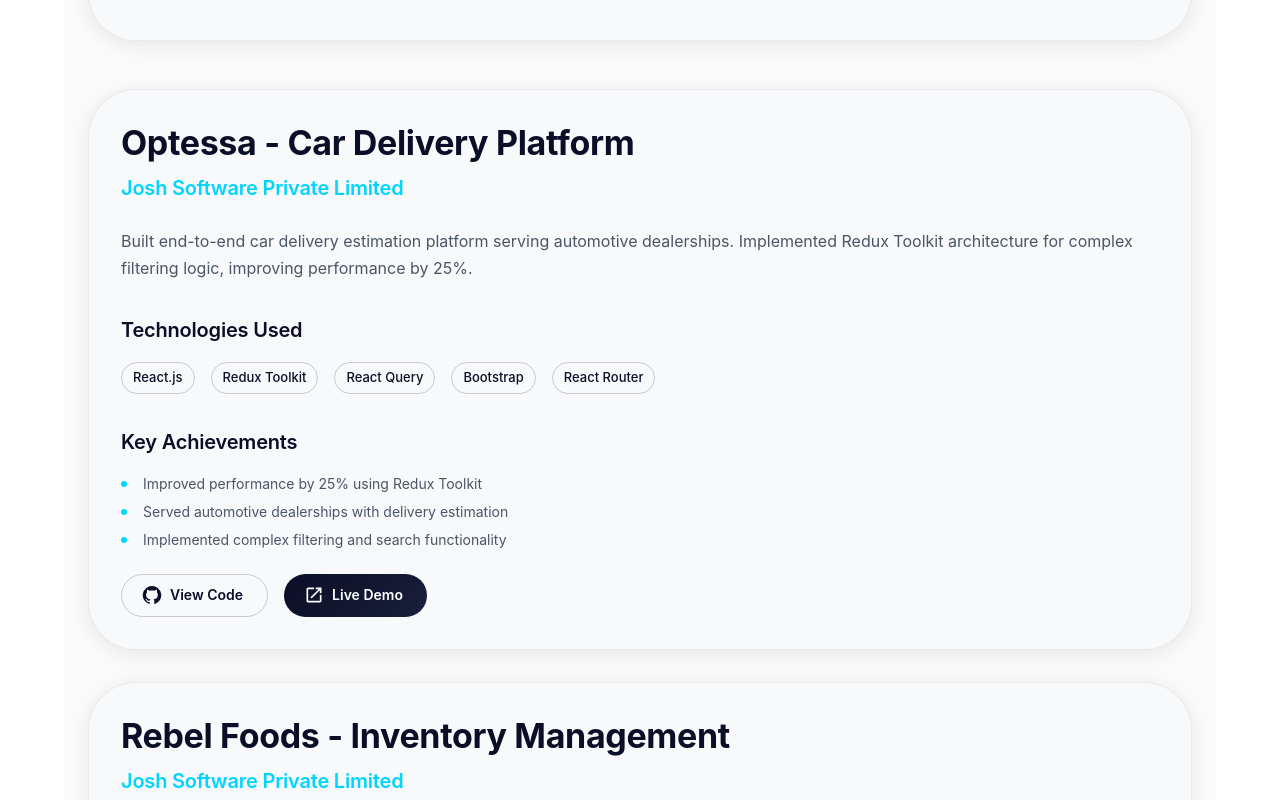
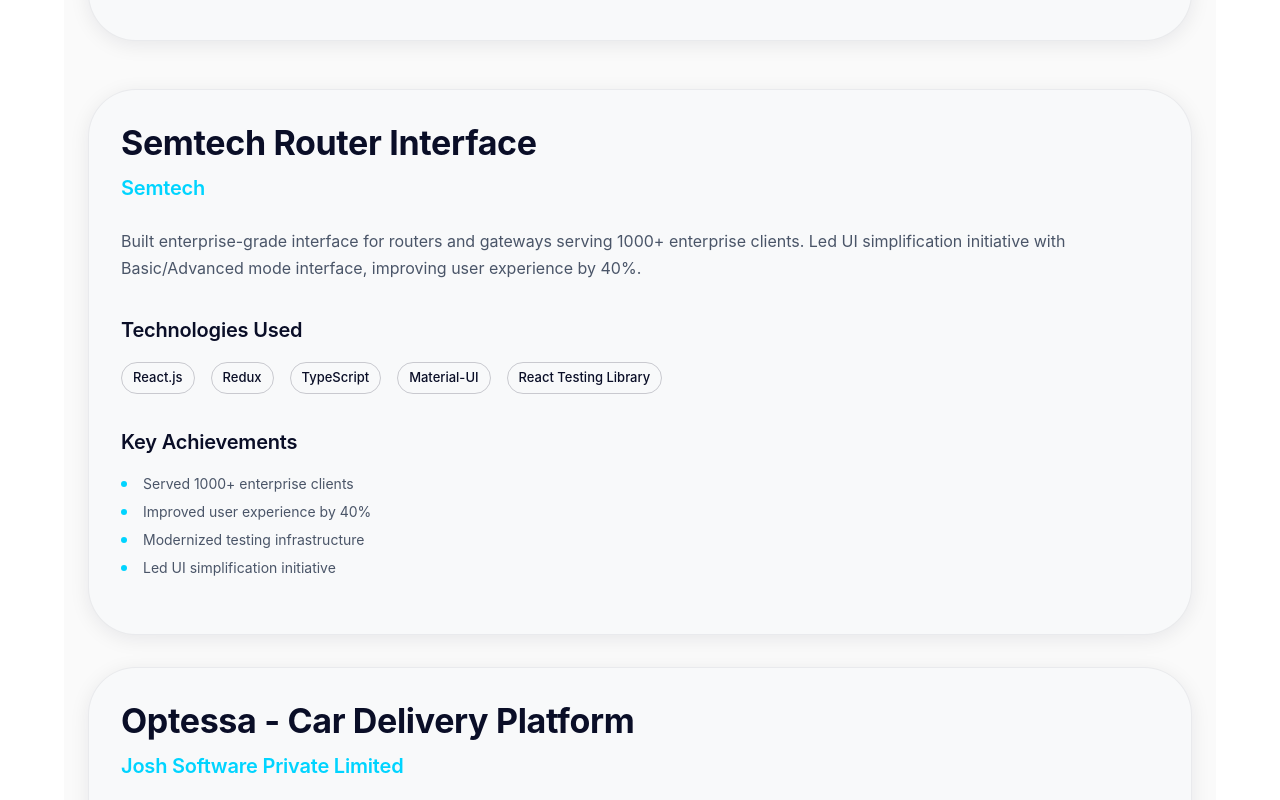
Before and after one commit to Sammed-Chougule/Sammed-Chougule.github.io, a React (Vite) app: page /projects in a window 1280 px wide. Shown: the part 420-1220 px from the top of the page. Built offline with nearby package versions, Linux system fonts and the light colour scheme.

Commit message:
updated project info

```diff
--- a/src/pages/ProjectsPage.jsx
+++ b/src/pages/ProjectsPage.jsx
@@ -4,6 +4,19 @@
 
 export default function ProjectsPage() {
 	const projects = [
+
+		{
+			title: "Semtech Router Interface",
+			company: "Semtech",
+			description: "Built enterprise-grade interface for routers and gateways serving 1000+ enterprise clients. Led UI simplification initiative with Basic/Advanced mode interface, improving user experience by 40%.",
+			techStack: ["React.js", "Redux", "TypeScript", "Material-UI", "React Testing Library"],
+			achievements: [
+				"Served 1000+ enterprise clients",
+				"Improved user experience by 40%",
+				"Modernized testing infrastructure",
+				"Led UI simplification initiative"
+			]
+		},
 		{
 			title: "Optessa - Car Delivery Platform",
 			company: "Josh Software Private Limited",
@@ -24,18 +37,6 @@
 				"Handled 500+ daily transactions",
 				"Built three-layer acceptance module",
 				"Comprehensive inventory tracking system"
-			]
-		},
-		{
-			title: "Semtech Router Interface",
-			company: "Semtech",
-			description: "Built enterprise-grade interface for routers and gateways serving 1000+ enterprise clients. Led UI simplification initiative with Basic/Advanced mode interface, improving user experience by 40%.",
-			techStack: ["React.js", "Redux", "TypeScript", "Material-UI", "React Testing Library"],
-			achievements: [
-				"Served 1000+ enterprise clients",
-				"Improved user experience by 40%",
-				"Modernized testing infrastructure",
-				"Led UI simplification initiative"
 			]
 		}
 	]
@@ -166,42 +167,6 @@
 										</Stack>
 									</Box>
 
-									{/* Action Buttons */}
-									<Stack direction="row" spacing={2}>
-										<Button
-											variant="outlined"
-											startIcon={<GitHub />}
-											sx={{
-												borderRadius: 2,
-												px: 3,
-												py: 1,
-												borderColor: 'rgba(10, 14, 39, 0.2)',
-												color: 'primary.main',
-												'&:hover': {
-													borderColor: 'primary.main',
-													bgcolor: 'rgba(10, 14, 39, 0.05)'
-												}
-											}}
-										>
-											View Code
-										</Button>
-										<Button
-											variant="contained"
-											startIcon={<Launch />}
-											sx={{
-												borderRadius: 2,
-												px: 3,
-												py: 1,
-												bgcolor: 'secondary.main',
-												'&:hover': {
-													bgcolor: 'secondary.dark',
-													transform: 'translateY(-1px)'
-												}
-											}}
-										>
-											Live Demo
-										</Button>
-									</Stack>
 								</Box>
 							</Paper>
 						</Grid>
```
